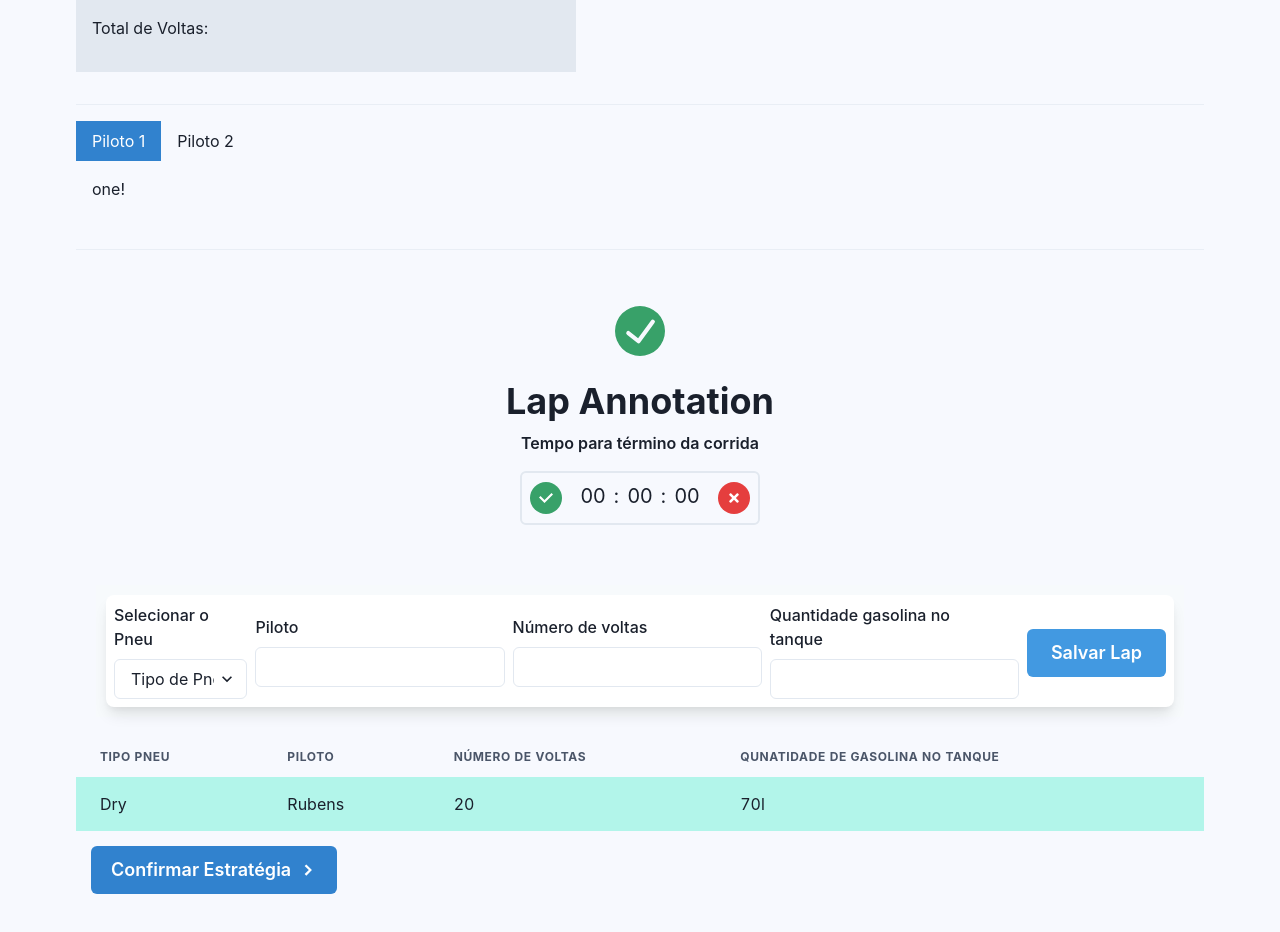
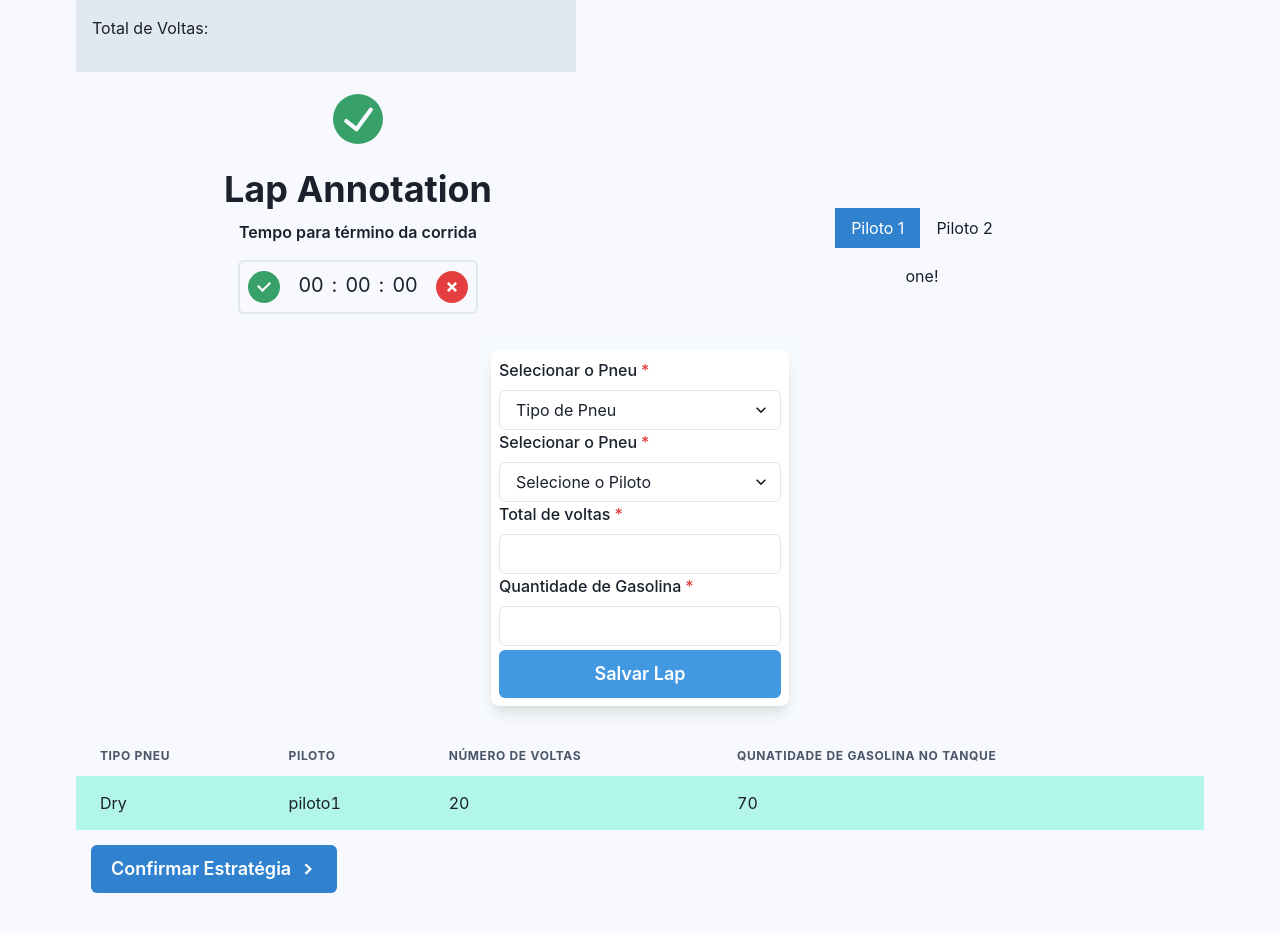
Before and after one commit to ICEI-PUC-Minas-PPLES-TI/plf-es-2023-1-ti5-5104100-race-engineering, a Next.js app in the folder codigo/web/race-engineering/: page /estrategy4 in a window 1280 px wide. Shown: the part 480-1412 px from the top of the page. Built offline with nearby package versions, Linux system fonts and the light colour scheme; no server answers.

Commit message:
correção estrategy

```diff
--- a/codigo/web/race-engineering/src/pages/estrategy4/index.tsx
+++ b/codigo/web/race-engineering/src/pages/estrategy4/index.tsx
@@ -183,23 +183,8 @@ export default function App({ Component, pageProps }: AppProps) {
           </Stack>
         </Stack>
 
-        <Divider />
-        <Tabs variant="unstyled">
-          <TabList>
-            <Tab _selected={{ color: "white", bg: "blue.500" }}>Piloto 1</Tab>
-            <Tab _selected={{ color: "white", bg: "green.400" }}>Piloto 2 </Tab>
-          </TabList>
-          <TabPanels>
-            <TabPanel>
-              <p>one!</p>
-            </TabPanel>
-            <TabPanel>
-              <p>two!</p>
-            </TabPanel>
-          </TabPanels>
-        </Tabs>
-        <Divider />
-        <Box textAlign="center" py={10} px={6}>
+        <Box display="flex" flexDirection="row" alignItems="center">
+          <Box flex="1" textAlign="center">
             <CheckCircleIcon boxSize={"50px"} color={"green.500"} />
             <Heading as="h2" size="xl" mt={6} mb={2}>
               Lap Annotation
@@ -211,7 +196,37 @@ export default function App({ Component, pageProps }: AppProps) {
               <Timer></Timer>
             </Box>
           </Box>
-        <Signup></Signup>
+          <Box flex="1" textAlign="center">
+            <Tabs variant="unstyled">
+              <br />
+              <br />
+              <br />
+              <br />
+              <br />
+              <TabList display="flex" justifyContent="center">
+                <Tab _selected={{ color: "white", bg: "blue.500" }}>
+                  Piloto 1
+                </Tab>
+                <Tab _selected={{ color: "white", bg: "green.400" }}>
+                  Piloto 2
+                </Tab>
+              </TabList>
+              <TabPanels>
+                <TabPanel>
+                  <p>one!</p>
+                </TabPanel>
+                <TabPanel>
+                  <p>two!</p>
+                </TabPanel>
+              </TabPanels>
+            </Tabs>
+          </Box>
+        </Box>
+
+        {/* FORMULARIO */}
+        <Box display="flex" flexDirection="row" justifyContent="center">
+          <Signup />
+        </Box>
         <Box>
           <TableContainer>
             <Table variant="striped" colorScheme="teal">
@@ -226,11 +241,12 @@ export default function App({ Component, pageProps }: AppProps) {
               <Tbody>
                 <Tr>
                   <Td>Dry</Td>
-                  <Td>Rubens</Td>
-                  <Td is Null>
-                    20
-                  </Td>
-                  <Td>70l</Td>
+                  {/* <Td>Rubens</Td> */}
+                  <Td>piloto1</Td>
+                  {/* <Td isNull> */}
+                  <Td>20</Td>
+                  {/* <Td>70l</Td> */}
+                  <Td>70</Td>
                 </Tr>
               </Tbody>
             </Table>
--- a/codigo/web/race-engineering/src/pages/form/index.tsx
+++ b/codigo/web/race-engineering/src/pages/form/index.tsx
@@ -14,16 +14,22 @@ import {
   useColorModeValue,
   Link,
   Select,
+  useToast,
 } from "@chakra-ui/react";
 import { useState } from "react";
 import { useForm } from "react-hook-form";
 import { ViewIcon, ViewOffIcon } from "@chakra-ui/icons";
 import Timer from "@/pages/timer";
 import { dataToSelectOptions } from "@/shared/utils/dataToSelectOptions";
+import api from "@/services/api";
+import { useRouter } from "next/router";
 
 type Estrategy = {
   tire: string; //pneu verificar no backend
   gas: number; // qtd de gasolina verificar tbm
+  laps: number; //nao é o totallaps mas sim o laps atual
+  // drivers: Array<any>; //sao os cadastradas NA CORRIDA e n todos4
+  drivers: string; //Piloto 1 ou 2 É mais facil(e n puxa do back)
 };
 
 export default function SignupCard() {
@@ -33,11 +39,41 @@ export default function SignupCard() {
   const handleChange = (event: any) => {
     setSelectedTire(event.target.value);
   };
+
+  const toast = useToast();
+  const router = useRouter();
+
+  const onSubmit = handleSubmit((data, event) => {
+    api
+      .post("/estrategy", data) //verificar se é essa rota
+      .then(() => {
+        event?.target?.reset();
+        toast({
+          title: "Cadastro realizado com sucesso",
+          status: "success",
+          duration: 3000,
+          isClosable: true,
+          position: "top-right",
+        });
+        router.push("/");
+      })
+      .catch((err) => {
+        toast({
+          title: "Erro ao fazer cadastro, tente novamente",
+          status: "error",
+          duration: 3000,
+          isClosable: true,
+          position: "top-right",
+        });
+      });
+  });
+
   return (
     <Flex
       padding="10px"
       margin="20px"
       bg={useColorModeValue("gray.50", "gray.800")}
+      flexDirection="row"
     >
       <Stack>
         <Box
@@ -48,47 +84,91 @@ export default function SignupCard() {
         >
           <Stack spacing={3}>
             <HStack>
+              <FormControl as="form" onSubmit={onSubmit} isRequired>
                 <Box>
-                <FormControl id="lap">
+                  {/* <FormControl id="tire"> */}
                   <FormLabel>Selecionar o Pneu</FormLabel>
                   <InputGroup id="tire">
                     <Select
                       value={selectedTire}
-                      {...register("tire")}
+                      {...register("tire")} //n é erro
                       onChange={handleChange}
                     >
                       {/* //deve ser dry e wet  OBS ELE NAO VEM DO BACKEND*/}
                       <option hidden>Tipo de Pneu</option>
-                      <option label="seco" id="seco">
-                        Seco
+                      <option label="dry" id="dry">
+                        Dry
                       </option>
-                      <option label="molhado" id="molhado">
-                        Molhado
+                      <option label="wet" id="wet">
+                        Wet
                       </option>
                     </Select>
                   </InputGroup>
                   {/* <FormLabel>Tipo Pneu</FormLabel>
                   <Input type="text" /> */}
-                </FormControl>
+                  {/* </FormControl> */}
                 </Box>
+
                 <Box>
-                <FormControl id="piloto">
+                  {/* <FormControl id="tire"> */}
+                  <FormLabel>Selecionar o Pneu</FormLabel>
+                  <InputGroup id="drivers">
+                    <Select
+                      value={selectedTire}
+                      {...register("drivers")} //n é erro
+                      onChange={handleChange}
+                    >
+                      {/*Tem que ver no back mas é temporario*/}
+                      <option hidden>Selecione o Piloto</option>
+                      <option label="piloto1" id="piloto1">
+                        piloto1
+                      </option>
+                      <option label="piloto2" id="piloto2">
+                        piloto2
+                      </option>
+                    </Select>
+                  </InputGroup>
+                  {/* </FormControl> */}
+                  {/* <FormControl id="piloto">
                   <FormLabel>Piloto</FormLabel>
                   <Input type="text" />
-                </FormControl>
+                </FormControl> */}
                 </Box>
+
+                {/* <Box w="100%" marginY="4"> */}
+
                 <Box>
+                  <FormLabel>Total de voltas</FormLabel>
+                  <InputGroup>
+                    <Input
+                      type="number"
+                      {...register("laps", { required: true })}
+                    />
+                  </InputGroup>
+                </Box>
+                {/* <Box>
                 <FormControl id="voltas">
                   <FormLabel>Número de voltas</FormLabel>
                   <Input type="text" />
                 </FormControl>
+              </Box> */}
+
+                <Box>
+                  <FormLabel>Quantidade de Gasolina</FormLabel>
+                  <InputGroup>
+                    <Input
+                      type="number"
+                      {...register("gas", { required: true })}
+                    />
+                  </InputGroup>
                 </Box>
-              <Box>
+                {/* <Box>
                 <FormControl id="voltas">
                   <FormLabel>Quantidade gasolina no tanque</FormLabel>
                   <Input type="text" />
                 </FormControl>
-              </Box>
+              </Box> */}
+
                 <Box>
                   <Stack spacing={2} pt={1}>
                     <Button
@@ -99,11 +179,13 @@ export default function SignupCard() {
                       _hover={{
                         bg: "blue.500",
                       }}
+                      type="submit" //tava faltando o type submit
                     >
                       Salvar Lap
                     </Button>
                   </Stack>
                 </Box>
+              </FormControl>
             </HStack>
           </Stack>
         </Box>
```
Lines whose indentation alone changed are shown as unchanged.
